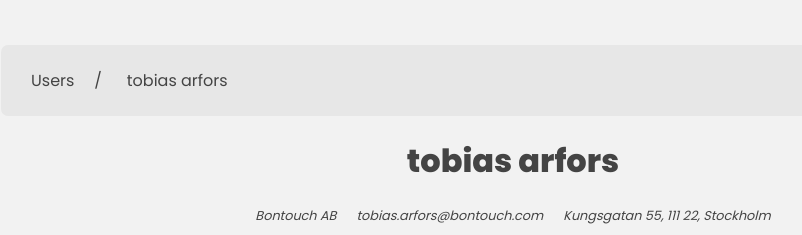
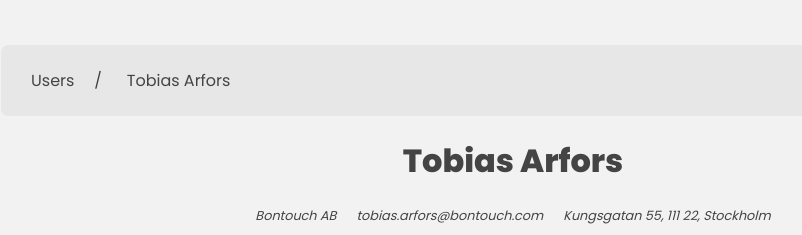
Before and after one commit to axxcident/Bontouch-Case, a Vue app: page /user/1 in a window 1280 px wide. Shown: the top 235 px of the page, without its empty margins (127-929 px from the left). Built offline with nearby package versions, Linux system fonts and the light colour scheme.

Commit message:
kod-formatering

```diff
--- a/src/assets/main.css
+++ b/src/assets/main.css
@@ -15,6 +15,7 @@ a {
   color: #444;
 }
 
+/* Breadcrumb styling i NavBar */
 .breadcrumb {
   background-color: #e7e7e7;
   border-radius: 7px;
@@ -42,6 +43,7 @@ a {
   margin-right: 25px;
 }
 
+/* HomeView & Userdetails styling  */
 .favvo-list {
   border: 2px solid black;
   background-color: rgb(238, 153, 153);
@@ -76,14 +78,6 @@ a.user {
   padding: 20px;
 }
 
-.album-list {
-  max-width: 640px;
-  margin: 20px auto;
-  display: grid;
-  grid-template-columns: repeat(auto-fit, minmax(150px, 1fr));
-  gap: 20px;
-}
-
 .namninfo {
   cursor: pointer;
 }
@@ -91,6 +85,8 @@ a.user {
 i {
   cursor: pointer;
 }
+
+/* UserView */
 
 header {
   text-align: center;
@@ -124,6 +120,16 @@ header .italic-section p {
   max-width: 640px;
   margin: 30px auto 10px;
 }
+
+.album-list {
+  max-width: 640px;
+  margin: 20px auto;
+  display: grid;
+  grid-template-columns: repeat(auto-fit, minmax(150px, 1fr));
+  gap: 20px;
+}
+
+/* AlbumView */
 
 .photos {
   margin: 2vh 10vw;
--- a/src/components/Navbar.vue
+++ b/src/components/Navbar.vue
@@ -6,14 +6,14 @@
     <RouterLink to="/">Users</RouterLink>
     <div class="userbreadcrumb" v-if="$route.params.userId">
       <p class="spaceslash"> / </p>
-      <RouterLink :to="`/user/${$route.params.userId}`">{{ employees[$route.params.userId - 1].namn }} {{
-        employees[$route.params.userId - 1].efter }}
+      <RouterLink :to="`/user/${$route.params.userId}`">{{ capitalize(employees[$route.params.userId - 1].namn) }} {{
+        capitalize(employees[$route.params.userId - 1].efter) }}
       </RouterLink>
     </div>
     <div class="albumbreadcrumb" v-if="$route.params.albumId">
       <p class="spaceslash"> / </p>
       <RouterLink :to="`/user/${$route.params.userId}/albums/${$route.params.albumId}`">{{
-        albums[$route.params.albumId - 1].title }}</RouterLink>
+        capitalize(albums[$route.params.albumId - 1].title) }}</RouterLink>
     </div>
   </nav>
   <RouterView></RouterView>
@@ -28,7 +28,11 @@ export default {
     const EmpStore = useEmployeeStore()
     const { employees, albums } = storeToRefs(EmpStore)
 
-    return { EmpStore, employees, albums }
+    function capitalize(string) {
+      return string.charAt(0).toUpperCase() + string.slice(1);
+    }
+
+    return { EmpStore, employees, albums, capitalize }
   }
 }
 </script>
--- a/src/components/UserDetails.vue
+++ b/src/components/UserDetails.vue
@@ -1,7 +1,7 @@
 <template>
   <div class="user">
     <RouterLink class="namninfo" :to="`/user/${empl.id}`">
-      <h3>{{ empl.namn }}</h3>
+      <h3>{{ capitalize(empl.namn) }}</h3>
       <h4>{{ empl.company }}</h4>
       <h5>{{ empl.namn }}.{{ empl.efter }}{{ empl.email }}</h5>
     </RouterLink>
@@ -22,7 +22,12 @@ export default {
   },
   setup() {
     const EmpStore = useEmployeeStore();
-    return { EmpStore };
+
+    function capitalize(string) {
+      return string.charAt(0).toUpperCase() + string.slice(1);
+    }
+
+    return { EmpStore, capitalize };
   }
 }
 </script>
--- a/src/views/UserView.vue
+++ b/src/views/UserView.vue
@@ -1,6 +1,8 @@
 <template>
   <header>
-    <h1>{{ employees[$route.params.userId - 1].namn }} {{ employees[$route.params.userId - 1].efter }}</h1>
+    <h1>{{ capitalize(employees[$route.params.userId - 1].namn) }} {{ capitalize(employees[$route.params.userId -
+      1].efter) }}
+    </h1>
     <div class="italic-section">
       <p>Bontouch AB</p>
       <p>{{ employees[$route.params.userId - 1].namn }}.{{ employees[$route.params.userId - 1].efter }}{{
@@ -27,7 +29,11 @@ export default {
     const EmpStore = useEmployeeStore()
     const { employees, albums } = storeToRefs(EmpStore)
 
-    return { EmpStore, employees, albums }
+    function capitalize(string) {
+      return string.charAt(0).toUpperCase() + string.slice(1);
+    }
+
+    return { EmpStore, employees, albums, capitalize }
   }
 }
 </script>
```
